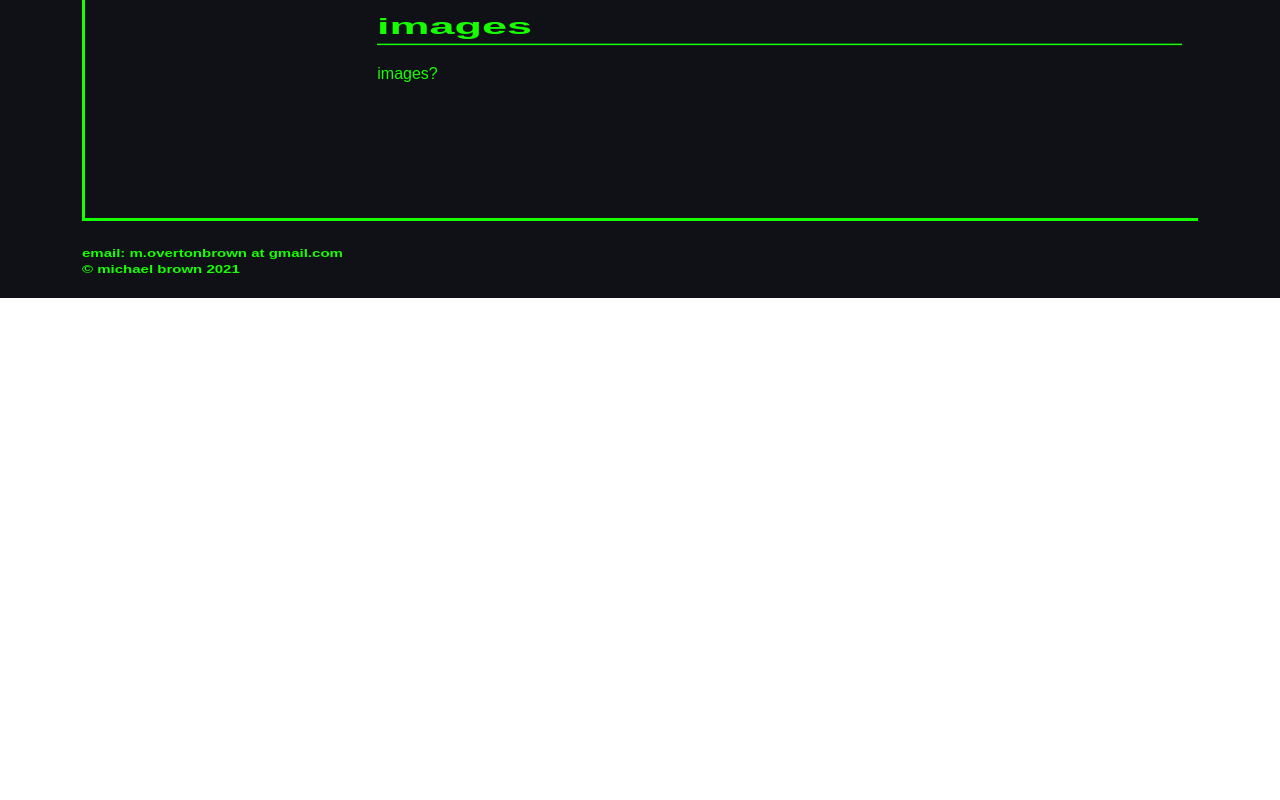
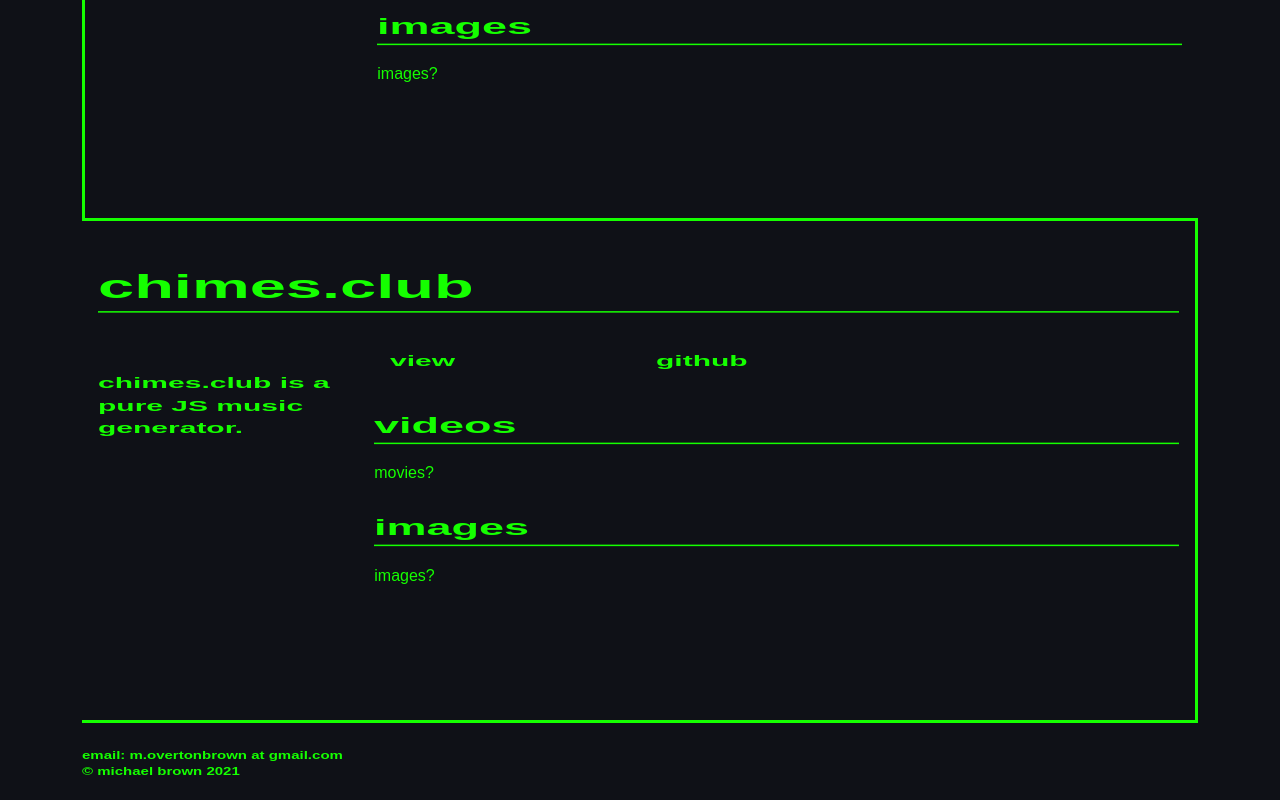
Before and after one commit to michaeloverton/portfolio2, a React (Create React App) app: page /tech in a window 1280 px wide. Shown: the part 1041-1841 px from the top of the page. Before the commit the page ends 1339 px from the top, so only its background shows below. Built offline with nearby package versions, Linux system fonts and the light colour scheme.

Commit message:
add chimes.club

```diff
--- a/src/Tech.tsx
+++ b/src/Tech.tsx
@@ -155,6 +155,73 @@
         {/* SPACER */}
         <div className="spacer"></div>
       </div>
+
+      <div
+        style={{
+          borderRight: `${borderWidth} solid`,
+          borderBottom: `${borderWidth} solid`,
+        }}
+        className="px-3 pb-4 pt-3"
+      >
+        <Row>
+          <Col>
+            <SectionHeader borderWidth={borderWidth}>chimes.club</SectionHeader>
+          </Col>
+        </Row>
+
+        <Row>
+          <Col lg={3}>
+            <div style={textStyles}>
+              chimes.club is a pure JS music generator.
+            </div>
+          </Col>
+
+          <Col>
+            {/* External links */}
+            <Row className="px-3 pb-2">
+              <Col lg={4}>
+                <ExternalLink url="http://chimes-club.s3-website-us-west-1.amazonaws.com/">
+                  view
+                </ExternalLink>
+              </Col>
+
+              <Col lg={4}>
+                <ExternalLink url="https://www.facebook.com/ChildhoodIndustries/">
+                  github
+                </ExternalLink>
+              </Col>
+            </Row>
+
+            {/* Mixes */}
+            <Row>
+              <Col>
+                <SubSectionHeader borderWidth={borderWidth}>
+                  videos
+                </SubSectionHeader>
+              </Col>
+            </Row>
+
+            <Row className="pb-2">
+              <Col>movies?</Col>
+            </Row>
+
+            <Row>
+              <Col>
+                <SubSectionHeader borderWidth={borderWidth}>
+                  images
+                </SubSectionHeader>
+              </Col>
+            </Row>
+
+            <Row className="pb-2">
+              <Col>images?</Col>
+            </Row>
+          </Col>
+        </Row>
+
+        {/* SPACER */}
+        <div className="spacer"></div>
+      </div>
     </div>
   );
 };
```
